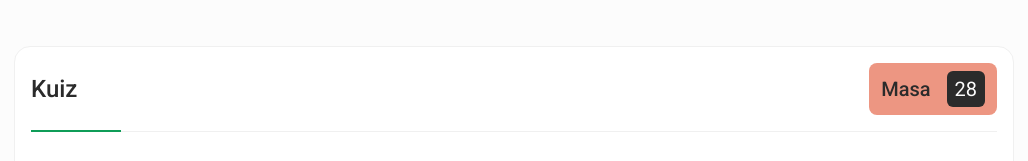
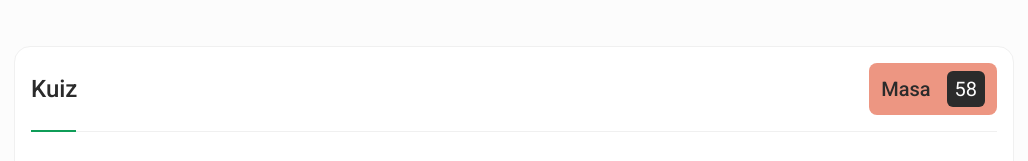
Before and after one commit to tuanzaisyah/asas-it-web, a React (Create React App) app: page /quiz/1 in a window 1280 px wide. Both pictures are taken after a click on the button "MULA". Shown: the part 106-267 px from the top of the page, without its empty margins (126-1154 px from the left). Built offline with nearby package versions, Linux system fonts and the light colour scheme.

Commit message:
change quiz timer to 60 seconds

```diff
--- a/src/components/JoinScreen.jsx
+++ b/src/components/JoinScreen.jsx
@@ -15,7 +15,7 @@ const JoinScreen = ({ start }) => {
 
             <ol className="flex flex-col gap-4 xl:gap-8 mt-4 xl:text-xl">
               <li>
-                1. Anda mempunyai masa <b>30 saat</b> sahaja bagi setiap soalan.
+                1. Anda mempunyai masa <b>60 saat</b> sahaja bagi setiap soalan.
               </li>
               <li>
                 2. Anda hanya boleh memilih <b>satu jawapan</b> sahaja.
--- a/src/components/Questions.jsx
+++ b/src/components/Questions.jsx
@@ -35,7 +35,7 @@ const Questions = ({ question, totalQuestion, currentQuestion, setAnswer }) => {
           setRestartTimer(true);
         }, 2000);
       }
-    }, 30000);
+    }, 60000);
 
     return () => {
       if (timer.current) {
--- a/src/components/Timer.jsx
+++ b/src/components/Timer.jsx
@@ -1,7 +1,7 @@
 import React, { useEffect, useState } from "react";
 
 const Timer = ({ stopTimer, restartTimer }) => {
-  const [timer, setTimer] = useState(30);
+  const [timer, setTimer] = useState(60);
 
   useEffect(() => {
     let interval;
@@ -19,7 +19,7 @@ const Timer = ({ stopTimer, restartTimer }) => {
 
   useEffect(() => {
     if (restartTimer) {
-      setTimer(30);
+      setTimer(60);
     }
   }, [restartTimer]);
 
--- a/tailwind.config.js
+++ b/tailwind.config.js
@@ -34,7 +34,7 @@ module.exports = {
         },
       },
       animation: {
-        progress: "progress 30s linear ",
+        progress: "progress 60s linear ",
       },
     },
   },
```
